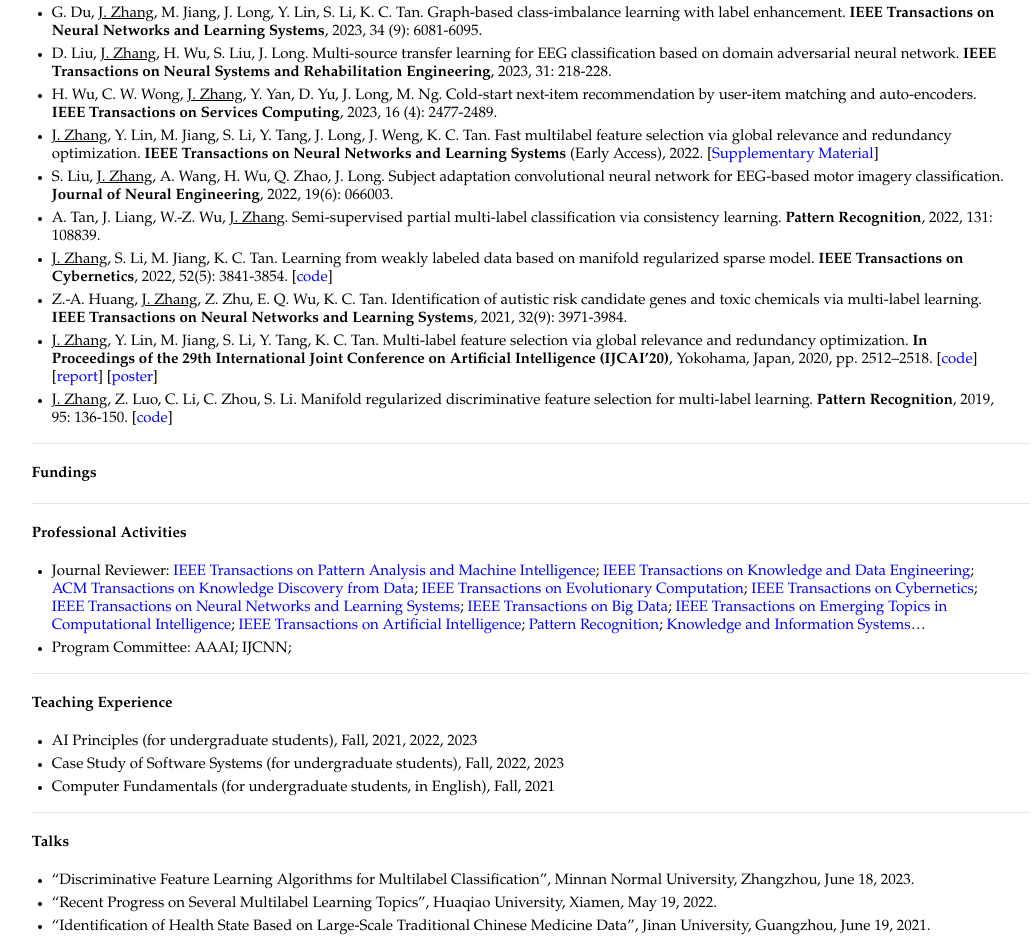
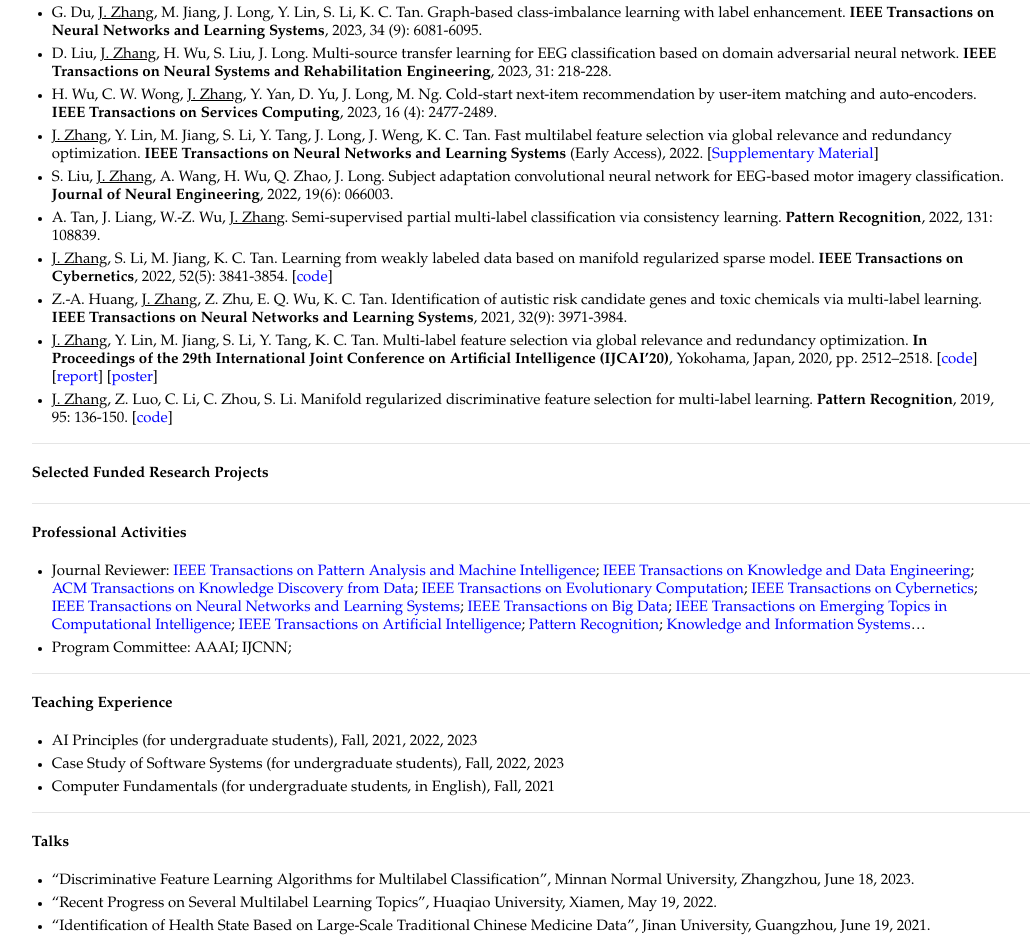
Before and after one commit to jiazhang-ml/jiazhang-ml.github.io, a Jekyll site: the page built from index.md, in a window 1280 px wide. Shown: the part 391-1331 px from the top of the page, without its empty margins (109-1143 px from the left). Built offline with Jekyll 4.4.1, drawn with Linux system fonts in a browser that asks for light colours.

Commit message:
Update index.md

```diff
--- a/index.md
+++ b/index.md
@@ -30,7 +30,7 @@ layout: default
 
 ---
 
-#### Fundings
+#### Selected Funded Research Projects
 
 ---
 
```
